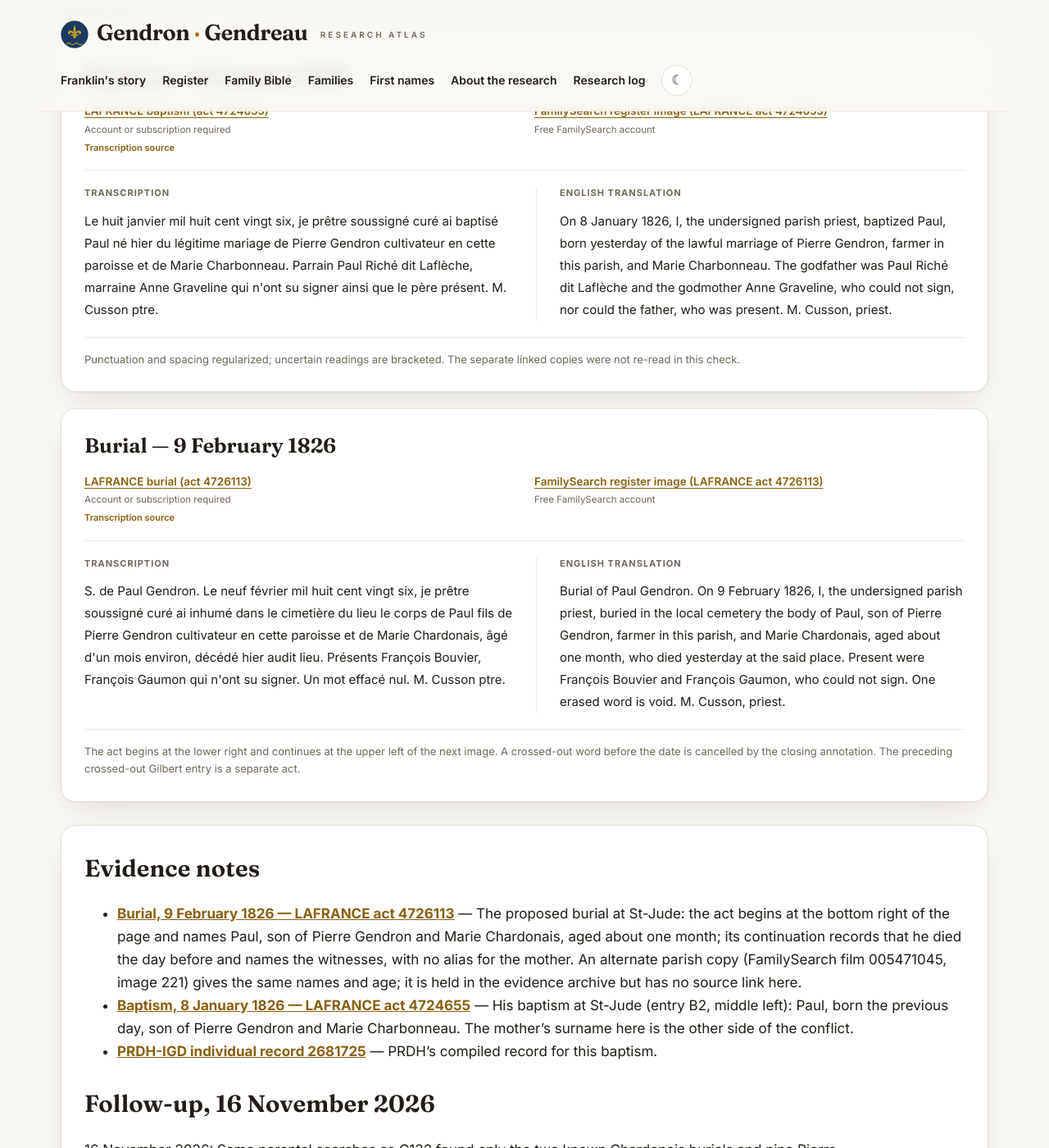
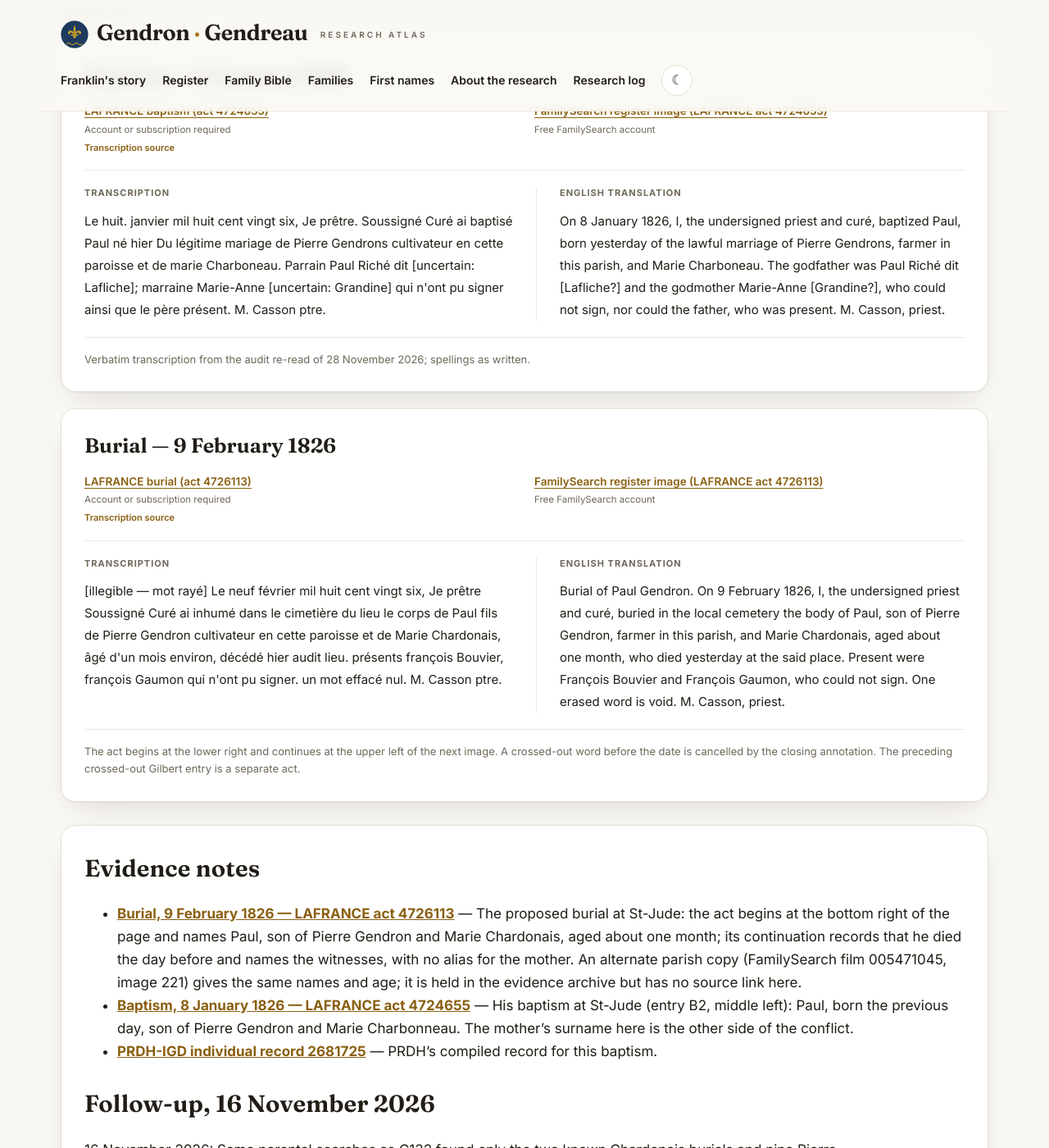
Before and after one commit to vetharmon/gendron-research, a Jekyll site: the page built from _candidates/c173.md, in a window 1280 px wide and 1400 px high, scrolled down 1367 px. Shown: the whole window at 82% size. Built offline with Jekyll 4.4.1, drawn with Linux system fonts in a browser that asks for light colours; part of the change alters nothing that is shown.

Commit message:
Add files via upload

```diff
--- a/_candidates/c173.md
+++ b/_candidates/c173.md
@@ -21,43 +21,45 @@ sources:
 - label: LAFRANCE baptism (act 4724655)
   url: https://www.genealogiequebec.com/Membership/LAFRANCE/acte/4724655
   access: Account or subscription required
-  provenance: Original register image read on 23 November 2026. Baptism confirms birth 7 January and the mother Marie Charbonneau.
+  provenance: Original register image read on 23 November 2026. Baptism confirms birth 7 January and the mother Marie Charbonneau. Re-read and verified 28 November 2026 — the mother is written Charboneau in this copy and Charbonneau in the parish copy; the godmother's surname, read only uncertainly here, reads Gendron in the parish copy.
   document_id: act-4724655
   document_primary: true
   document_title: Baptism — 8 January 1826
   document_note: ''
-  transcription: Le huit janvier mil huit cent vingt six, je prêtre soussigné curé ai baptisé Paul né hier du légitime mariage de Pierre Gendron cultivateur en cette paroisse et de Marie Charbonneau. Parrain Paul Riché dit Laflèche, marraine Anne Graveline qui n'ont su signer ainsi que le père présent. M. Cusson ptre.
-  translation: On 8 January 1826, I, the undersigned parish priest, baptized Paul, born yesterday of the lawful marriage of Pierre Gendron, farmer in this parish, and Marie Charbonneau. The godfather was Paul Riché dit Laflèche and the godmother Anne Graveline, who could not sign, nor could the father, who was present. M. Cusson, priest.
+  transcription: "Le huit. janvier mil huit cent vingt six, Je prêtre. Soussigné Curé ai baptisé Paul né hier Du légitime mariage de Pierre Gendrons cultivateur en cette paroisse et de marie Charboneau. Parrain Paul Riché dit [uncertain: Lafliche]; marraine Marie-Anne [uncertain: Grandine] qui n'ont pu signer ainsi que le père présent. M. Casson ptre."
+  translation: "On 8 January 1826, I, the undersigned priest and curé, baptized Paul, born yesterday of the lawful marriage of Pierre Gendrons, farmer in this parish, and Marie Charboneau. The godfather was Paul Riché dit [Lafliche?] and the godmother Marie-Anne [Grandine?], who could not sign, nor could the father, who was present. M. Casson, priest."
   text_language: fr
   text_type: transcription
-  text_note: Punctuation and spacing regularized; uncertain readings are bracketed. The separate linked copies were not re-read in this check.
+  text_note: "Verbatim transcription from the audit re-read of 28 November 2026; spellings as written."
 - label: LAFRANCE burial (act 4726113)
   url: https://www.genealogiequebec.com/Membership/LAFRANCE/acte/4726113
   access: Account or subscription required
-  provenance: Original register image read on 23 November 2026. Opening and continuation were read. Death 8 February and burial 9 February, about one month old. The original mother surname is Chardonais, not Charbonneau; the existing likely tier remains appropriate.
+  provenance: Original register image read on 23 November 2026. Opening and continuation were read. Death 8 February and burial 9 February, about one month old. The original mother surname is Chardonais, not Charbonneau; the existing likely tier remains appropriate. Re-read and verified 28 November 2026 — the act spans two images (d1p_03970412.jpg and the top of d1p_03970413.jpg) and opens with a struck word, closed by its own un mot effacé nul; the mother is written Chardonais here, against Charboneau in the baptism and Charbonneau in the parish copy of both acts.
   document_id: act-4726113
   document_primary: true
   document_title: Burial — 9 February 1826
   document_note: The act begins at the lower right and continues at the upper left of the next image. A crossed-out word before the date is cancelled by the closing annotation. The preceding crossed-out Gilbert entry is a separate act.
-  transcription: S. de Paul Gendron. Le neuf février mil huit cent vingt six, je prêtre soussigné curé ai inhumé dans le cimetière du lieu le corps de Paul fils de Pierre Gendron cultivateur en cette paroisse et de Marie Chardonais, âgé d'un mois environ, décédé hier audit lieu. Présents François Bouvier, François Gaumon qui n'ont su signer. Un mot effacé nul. M. Cusson ptre.
-  translation: Burial of Paul Gendron. On 9 February 1826, I, the undersigned parish priest, buried in the local cemetery the body of Paul, son of Pierre Gendron, farmer in this parish, and Marie Chardonais, aged about one month, who died yesterday at the said place. Present were François Bouvier and François Gaumon, who could not sign. One erased word is void. M. Cusson, priest.
+  transcription: "[illegible — mot rayé] Le neuf février mil huit cent vingt six, Je prêtre Soussigné Curé ai inhumé dans le cimetière du lieu le corps de Paul fils de Pierre Gendron cultivateur en cette paroisse et de Marie Chardonais, âgé d'un mois environ, décédé hier audit lieu. présents françois Bouvier, françois Gaumon qui n'ont pu signer. un mot effacé nul. M. Casson ptre."
+  translation: "Burial of Paul Gendron. On 9 February 1826, I, the undersigned priest and curé, buried in the local cemetery the body of Paul, son of Pierre Gendron, farmer in this parish, and Marie Chardonais, aged about one month, who died yesterday at the said place. Present were François Bouvier and François Gaumon, who could not sign. One erased word is void. M. Casson, priest."
   text_language: fr
   text_type: transcription
-  text_note: The act begins at the lower right and continues at the upper left of the next image. A crossed-out word before the date is cancelled by the closing annotation. The preceding crossed-out Gilbert entry is a separate act.
+  text_note: "Verbatim transcription from the audit re-read of 28 November 2026; spellings as written."
 - label: PRDH-IGD
   url: https://www.prdh-igd.com/Membership/fr/PRDH/Individu/2681725
   access: Account or subscription required
-  provenance: Recorded in the source research notes.
+  provenance: Recorded in the source research notes. PRDH reconstitution page — not opened in the audit (no PRDH hits spent, per the audit's standing rule); the underlying baptism and burial acts were verified through their LAFRANCE and FamilySearch copies on 28 November 2026.
 - label: FamilySearch register image (LAFRANCE act 4724655)
   url: https://www.familysearch.org/ark:/61903/3:1:3QS7-L99Q-Q8NP
   access: Free FamilySearch account
-  provenance: Quebec, Catholic Parish Registers, 1621-1979 — image 215, DGS 5471045. Matched to the LAFRANCE act on name, date and parents (12 Nov 2026).
+  provenance: Quebec, Catholic Parish Registers, 1621-1979 — image 215, DGS 5471045. Matched to the LAFRANCE act on name, date and parents (12 Nov 2026). Re-read and verified 28 November 2026 — image 215 of the film; this copy names the mother Marie Charbonneau in both acts and the godmother Marie-Anne Gendron.
+  transcription: "Le huit janvier mil huit cent vingt six, je prêtre soussigné curé ai baptisé Paul né hier du légitime mariage de Pierre Gendron cultivateur en cette paroisse et de Marie Charbonneau, parrain Paul [uncertain: riché] dit Laflèche, marraine Marie-Anne Gendron qui n'ont su signer ainsi que le père présent. M. Cuffon ptre."
   document_id: act-4724655
   document_primary: false
 - label: FamilySearch register image (LAFRANCE act 4726113)
   url: https://www.familysearch.org/ark:/61903/3:1:3QS7-899Q-QDFZ
   access: Free FamilySearch account
-  provenance: Quebec, Catholic Parish Registers, 1621-1979 — image 221, DGS 5471045. Matched to the LAFRANCE act on name, date and parents (12 Nov 2026).
+  provenance: Quebec, Catholic Parish Registers, 1621-1979 — image 221, DGS 5471045. Matched to the LAFRANCE act on name, date and parents (12 Nov 2026). Re-read and verified 28 November 2026 — image 221 of the film; this copy names the mother Marie Charbonneau and has no struck-word clause.
+  transcription: "Le neuf février mil huit cent vingt six, je prêtre soussigné Curé ai inhumé dans le cimetière du lieu le corps de Paul fils de Pierre Gendron cultivateur en cette paroisse et de Marie Charbonneau âgé d'un mois environ, décédé hier au dit lieu. présents François Bouvier et François Gaumon qui n'ont su signer. M. Cuffon ptre."
   document_id: act-4726113
   document_primary: false
 filenames:
```
